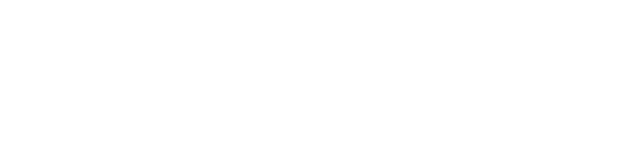
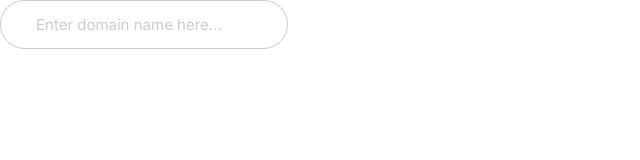
Before and after one commit to akapetano/moshify, a plain HTML site: page index.html in a window 1280 px wide. Shown: the whole page, without its empty margins (0-640 px from the left). Drawn offline with Linux system fonts and the light colour scheme.

Commit message:
Build the input component.

```diff
--- a/css/styles.css
+++ b/css/styles.css
@@ -236,3 +236,23 @@ a {
     font-size: 1.5rem;
   }
 }
+
+/* Inputs */
+.input {
+  border-radius: 30px;
+  border: 1px solid #ccc;
+  color: var(--color-headings);
+  font-size: 2rem;
+  outline: 0;
+  padding: 1.5rem 3.5rem;
+}
+
+::placeholder {
+  color: #cbcbd7;
+}
+
+@media screen and (min-width: 1024px) {
+  .input {
+    font-size: 1.5rem;
+  }
+}
--- a/index.html
+++ b/index.html
@@ -14,5 +14,7 @@
     <link rel="stylesheet" href="css/normalize.css" />
     <link rel="stylesheet" href="css/styles.css" />
   </head>
-  <body></body>
+  <body>
+    <input type="text" class="input" placeholder="Enter domain name here..." />
+  </body>
 </html>
```
Also changed, not shown: components/inputs.html (added, +1 -0 lines).
